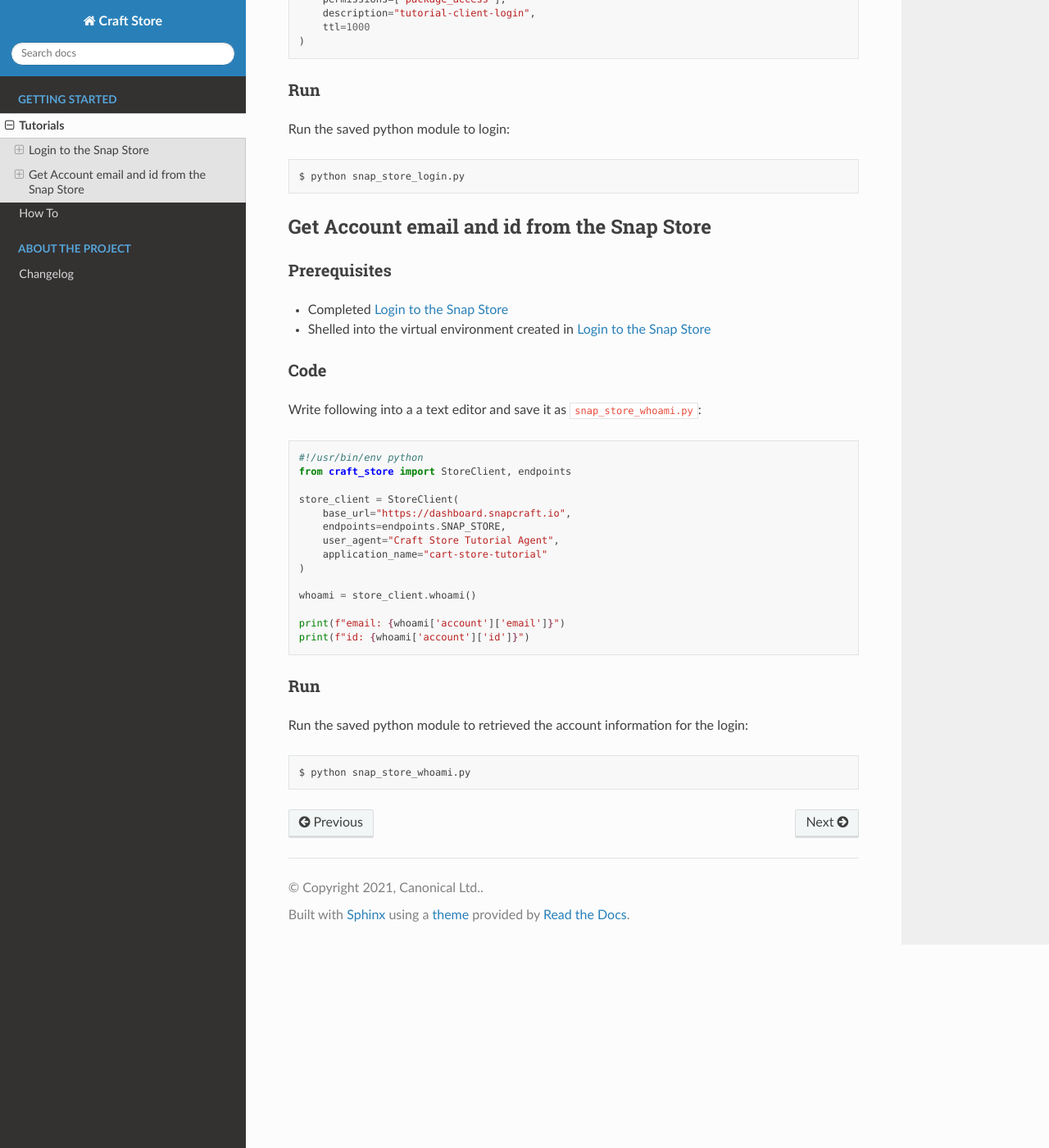
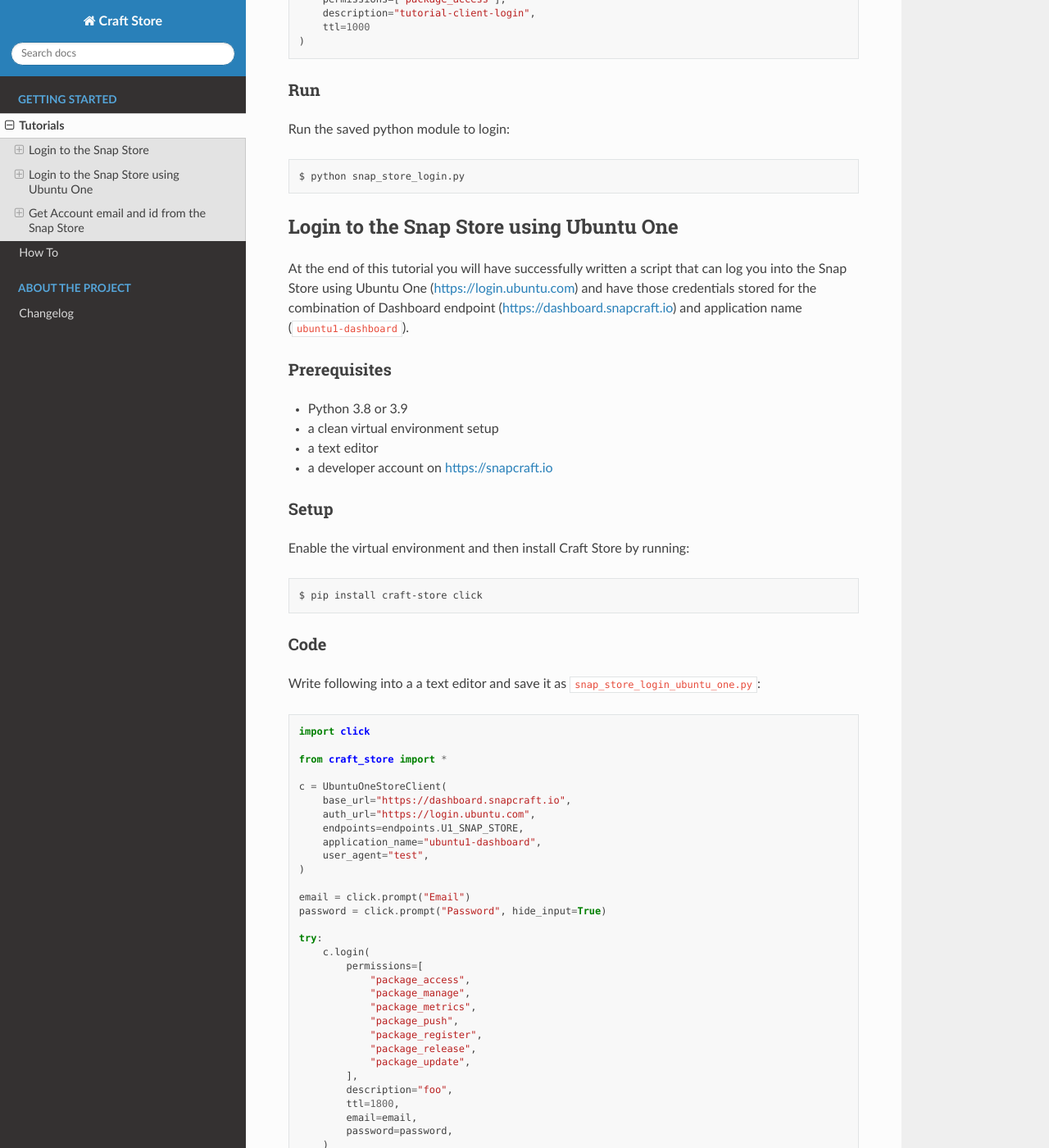
Before and after one commit to canonical/craft-store, a Sphinx documentation site: the page built from docs/tutorials.rst, in a window 1280 px wide and 1400 px high, scrolled down 856 px. Shown: the whole window at 82% size. Built offline with Sphinx 7.4.7 and the Read the Docs theme 2.0.0, drawn with Linux system fonts in a browser that asks for light colours; pages that are not in the unit, such as notebooks, are missing from menus; some of the changed text lies outside the part shown.

Commit message:
docs: tutorial for logging in using Ubuntu One
Signed-off-by: Sergio Schvezov <sergio.schvezov@canonical.com>

```diff
--- a/docs/tutorials.rst
+++ b/docs/tutorials.rst
@@ -54,6 +54,97 @@
   $ python snap_store_login.py
 
 
+Login to the Snap Store using Ubuntu One
+========================================
+
+At the end of this tutorial you will have successfully written a
+script that can log you into the Snap Store using Ubuntu One
+(https://login.ubuntu.com) and have those credentials stored for the
+combination of Dashboard endpoint (https://dashboard.snapcraft.io) and
+application name (``ubuntu1-dashboard``).
+
+Prerequisites
+-------------
+
+- Python 3.8 or 3.9
+- a clean virtual environment setup
+- a text editor
+- a developer account on https://snapcraft.io
+
+
+Setup
+-----
+
+Enable the virtual environment and then install Craft Store by running::
+
+  $ pip install craft-store click
+
+Code
+----
+
+Write following into a a text editor and save it as ``snap_store_login_ubuntu_one.py``:
+
+.. code-block:: python
+
+  import click
+
+  from craft_store import *
+
+  c = UbuntuOneStoreClient(
+      base_url="https://dashboard.snapcraft.io",
+      auth_url="https://login.ubuntu.com",
+      endpoints=endpoints.U1_SNAP_STORE,
+      application_name="ubuntu1-dashboard",
+      user_agent="test",
+  )
+
+  email = click.prompt("Email")
+  password = click.prompt("Password", hide_input=True)
+
+  try:
+      c.login(
+          permissions=[
+              "package_access",
+              "package_manage",
+              "package_metrics",
+              "package_push",
+              "package_register",
+              "package_release",
+              "package_update",
+          ],
+          description="foo",
+          ttl=1800,
+          email=email,
+          password=password,
+      )
+  except errors.StoreServerError as server_error:
+      if "twofactor-required" in server_error.error_list:
+          otp = click.prompt("OTP")
+          c.login(
+              permissions=[
+                  "package_access",
+                  "package_manage",
+                  "package_metrics",
+                  "package_push",
+                  "package_register",
+                  "package_release",
+                  "package_update",
+              ],
+              description="foo",
+              ttl=1800,
+              email=email,
+              password=password,
+              otp=otp,
+          )
+
+Run
+---
+
+Run the saved python module to login::
+
+  $ python snap_store_login_ubuntu_one.py
+
+
 Get Account email and id from the Snap Store
 ============================================
 
```
